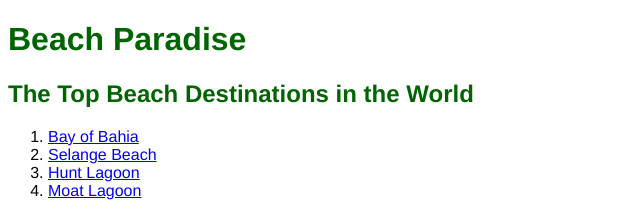
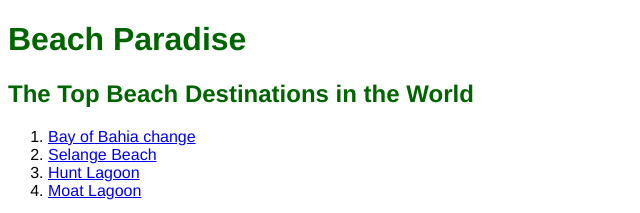
Before and after one commit to bigdan1515/broadway, a plain HTML site: page BeachParadise/index.html in a window 1280 px wide. Shown: the top 213 px of the page, 0-640 px from the left. Drawn offline with Linux system fonts and the light colour scheme.

Commit message:
second add

```diff
--- a/BeachParadise/index.html
+++ b/BeachParadise/index.html
@@ -10,7 +10,7 @@
     <div class="beaches">
     <nav>
     <ol>
-      <li><a href="#bahia">Bay of Bahia</a></li>
+      <li><a href="#bahia">Bay of Bahia change</a></li>
       <li><a href="#selangebeach">Selange Beach</a></li>
       <li><a href="#huntlagoon">Hunt Lagoon</a></li>
       <li><a href="#moatlagoon">Moat Lagoon</a></li>
```
